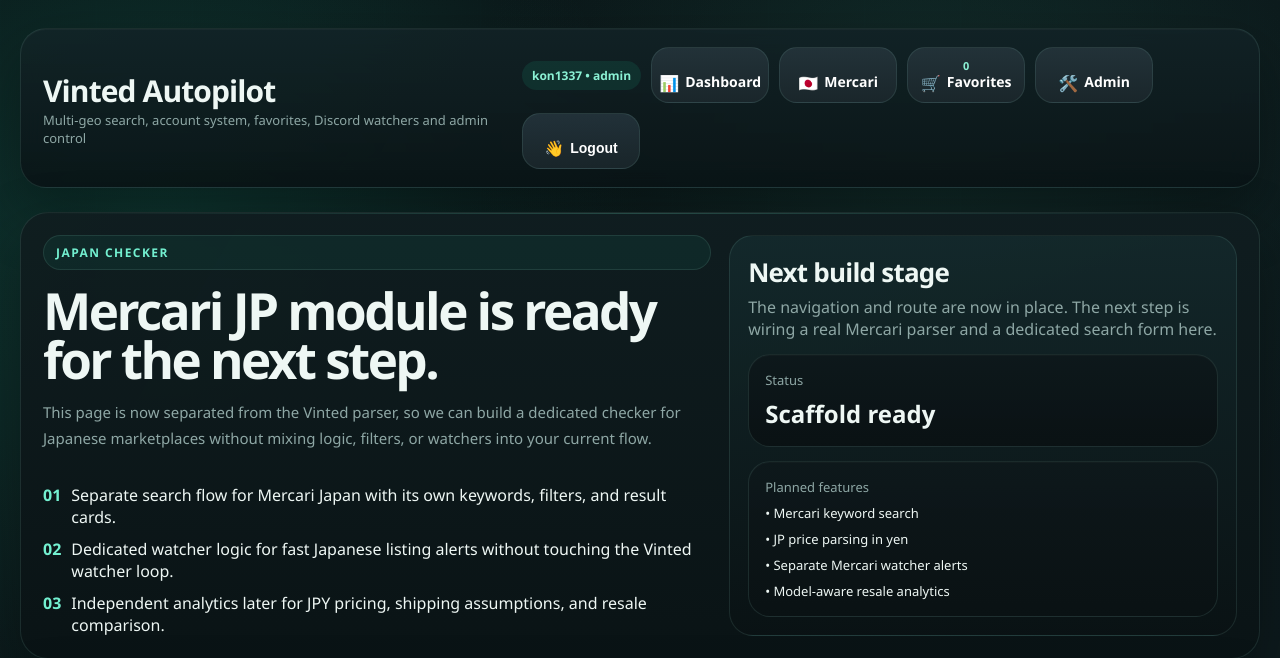
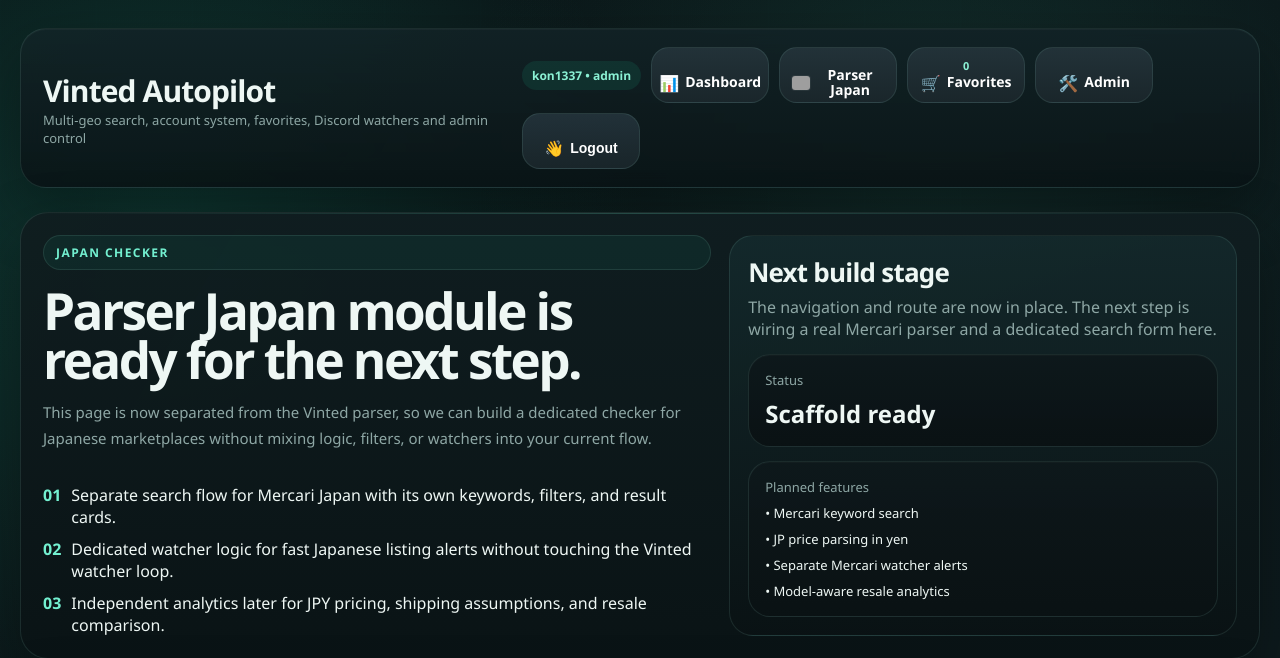
Before and after one commit to ttsshhaaa/vinted, a Flask app: page /mercari in a window 1280 px wide. Shown: the top 658 px of the page. Run offline with Flask 3, Linux system fonts and the light colour scheme; the visitor is signed in with stand-in values (Sample User, id 1); data comes from the database, SQL or seed files in the repository; data that the repository does not hold is empty; some libraries are stand-ins or nearby versions; grey boxes are pictures that could not be loaded.

Commit message:
Rename Mercari nav to Parser Japan

```diff
--- a/templates/base.html
+++ b/templates/base.html
@@ -386,7 +386,7 @@
         <a class="btn secondary icon-btn nav-btn" href="{{ url_for('mercari_page') }}">
           <span class="nav-stack">
             <span class="count placeholder">0</span>
-            <span class="label"><span class="nav-icon" aria-hidden="true">🇯🇵</span><span>Mercari</span></span>
+            <span class="label"><img class="flag-icon" src="https://flagcdn.com/24x18/jp.png" alt="JP flag" loading="lazy"><span>Parser Japan</span></span>
           </span>
         </a>
         <a class="btn secondary icon-btn nav-btn" href="{{ url_for('favorites_page') }}">
--- a/templates/mercari.html
+++ b/templates/mercari.html
@@ -1,12 +1,12 @@
 {% extends "base.html" %}
-{% block title %}Mercari JP | Vinted Autopilot{% endblock %}
+{% block title %}Parser Japan | Vinted Autopilot{% endblock %}
 {% block content %}
 <div class="grid">
   <div class="panel hero-card">
     <div class="hero-copy">
       <div class="grid" style="gap:16px;">
         <span class="eyebrow">Japan checker</span>
-        <h1>Mercari JP module is ready for the next step.</h1>
+        <h1>Parser Japan module is ready for the next step.</h1>
         <p>This page is now separated from the Vinted parser, so we can build a dedicated checker for Japanese marketplaces without mixing logic, filters, or watchers into your current flow.</p>
       </div>
       <div class="hero-bullets">
```
